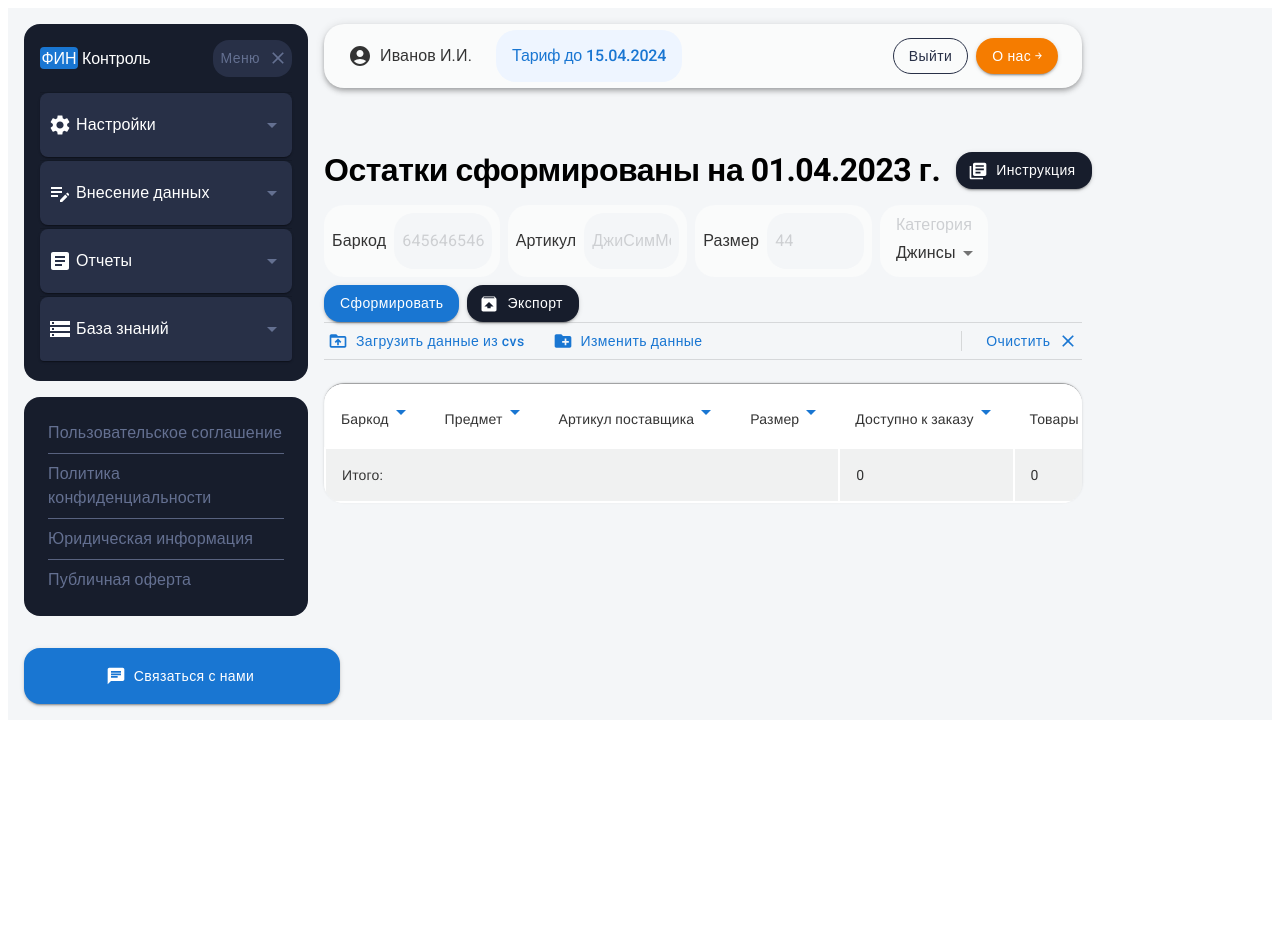
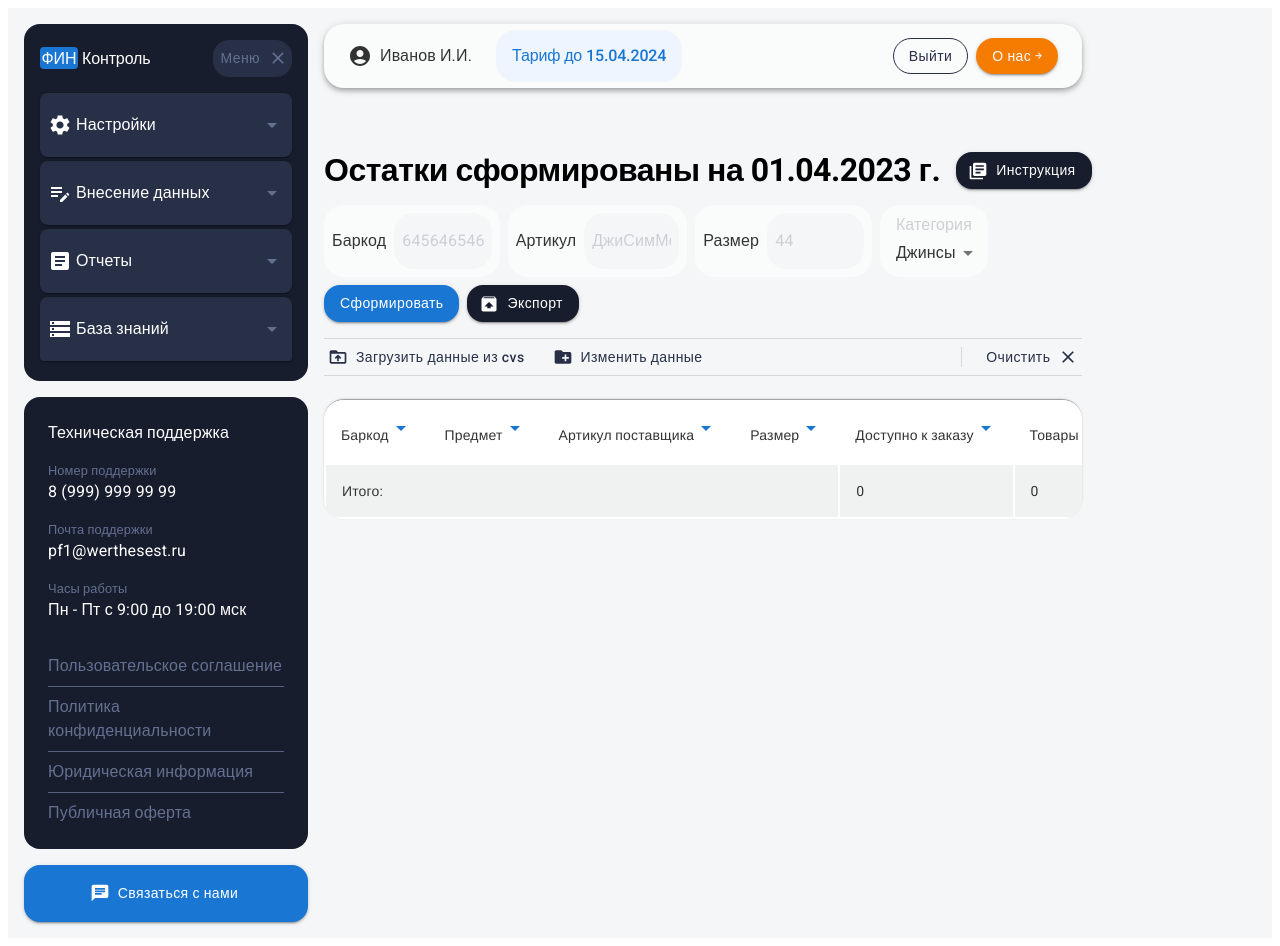
Before and after one commit to DinaraDervel/dashboard, a React (Vite) app: page / in a window 1280 px wide. Before the commit the page ends 800 px from the top, so only its background shows below. Built offline with nearby package versions, Linux system fonts and the light colour scheme; a web font is replaced by a local one.

Commit message:
add contacts to sidebar, styles

```diff
--- a/src/Components/MainPage/TableArea/TableArea.tsx
+++ b/src/Components/MainPage/TableArea/TableArea.tsx
@@ -15,7 +15,7 @@ const TableArea = observer(() => {
 
   return (
     <div>
-      <Divider sx={{ width: "80%" }}></Divider>
+      <Divider sx={{ width: "80%", mt: 2 }}></Divider>
       <Stack
         direction="row"
         sx={{
@@ -29,14 +29,22 @@ const TableArea = observer(() => {
             onClick={() => {
               loadTable();
             }}
+            sx={{ color: "primary.light" }}
           >
             Загрузить данные из cvs
           </Button>
-          <Button startIcon={<CreateNewFolderIcon />}>Изменить данные</Button>
+          <Button
+            startIcon={<CreateNewFolderIcon />}
+            sx={{ color: "primary.light" }}
+          >
+            Изменить данные
+          </Button>
         </Stack>
         <Stack direction="row" gap={2}>
           <Divider orientation="vertical" variant="middle" flexItem />
-          <Button endIcon={<CloseIcon />}>Очистить</Button>
+          <Button endIcon={<CloseIcon />} sx={{ color: "primary.light" }}>
+            Очистить
+          </Button>
         </Stack>
       </Stack>
       <Divider sx={{ width: "80%" }}></Divider>
--- /dev/null
+++ b/src/Components/Sidebar/Contact/Contact.tsx
@@ -0,0 +1,21 @@
+import { Box, Typography } from "@mui/material";
+
+type Props = {
+  fieldName: string;
+  fieldValue: string;
+};
+
+function Contact({ fieldName, fieldValue }: Props) {
+  return (
+    <Box>
+      <Typography sx={{ color: "secondary.light", fontSize: "0.8rem" }}>
+        {fieldName}
+      </Typography>
+      <Typography variant="body1" sx={{ color: "text.secondary" }}>
+        {fieldValue}
+      </Typography>
+    </Box>
+  );
+}
+
+export default Contact;
--- a/src/Components/Sidebar/Sidebar.tsx
+++ b/src/Components/Sidebar/Sidebar.tsx
@@ -1,4 +1,13 @@
-import { Box, Button, Divider, Link, List, ListItem } from "@mui/material";
+import {
+  Box,
+  Button,
+  Divider,
+  Link,
+  List,
+  ListItem,
+  Stack,
+  Typography,
+} from "@mui/material";
 import ArticleIcon from "@mui/icons-material/Article";
 import SettingsIcon from "@mui/icons-material/Settings";
 import EditNoteIcon from "@mui/icons-material/EditNote";
@@ -7,6 +16,7 @@ import ChatIcon from "@mui/icons-material/Chat";
 import AccordionItem from "./AccordionItem/AccordionItem";
 import Close from "@mui/icons-material/Close";
 import Logo from "./Logo/Logo";
+import Contact from "./Contact/Contact";
 
 function Sidebar() {
   return (
@@ -80,6 +90,22 @@ function Sidebar() {
           bgcolor: "primary.dark",
         }}
       >
+        <Typography variant="body1" sx={{ color: "text.secondary", m: 2 }}>
+          Техническая поддержка
+        </Typography>
+        <Stack
+          spacing={{ xs: 1, sm: 2 }}
+          direction="row"
+          useFlexGap
+          sx={{ flexWrap: "wrap", m: 2 }}
+        >
+          <Contact fieldName="Номер поддержки" fieldValue="8 (999) 999 99 99" />
+          <Contact fieldName="Почта поддержки" fieldValue="pf1@werthesest.ru" />
+          <Contact
+            fieldName="Часы работы"
+            fieldValue="Пн - Пт с 9:00 до 19:00 мск"
+          />
+        </Stack>
         <List>
           <ListItem>
             <Link
@@ -139,12 +165,12 @@ function Sidebar() {
           </ListItem>
         </List>
       </Box>
+      <Box sx={{ margin: 2 }}>
         <Button
           variant="contained"
           startIcon={<ChatIcon />}
           sx={{
             width: "100%",
-          margin: 2,
             padding: 2,
             borderRadius: 4,
           }}
@@ -152,6 +178,7 @@ function Sidebar() {
           Связаться с нами
         </Button>
       </Box>
+    </Box>
   );
 }
 
--- a/src/index.css
+++ b/src/index.css
@@ -8,7 +8,6 @@
 ::-webkit-scrollbar {
   width: 8px; /* Ширина полосы */
   height: 8px; /* Высота для горизонтальной полосы */
-  transform: rotate(180deg);
 }
 
 ::-webkit-scrollbar-thumb {
@@ -18,4 +17,5 @@
 
 ::-webkit-scrollbar-track {
   background-color: #f1f1f1; /* Цвет фона полосы прокрутки */
+  border-radius: 4px;
 }
```
Lines whose indentation alone changed are shown as unchanged.
